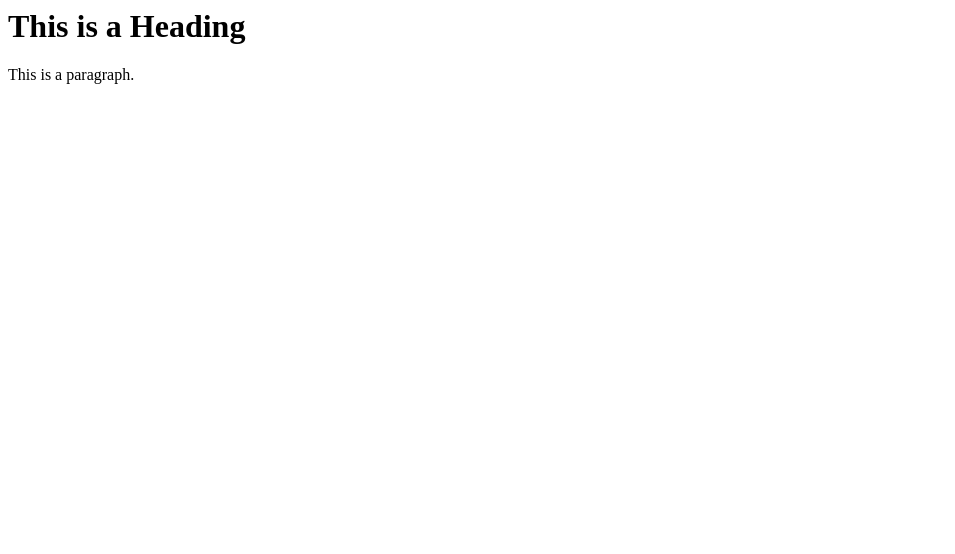
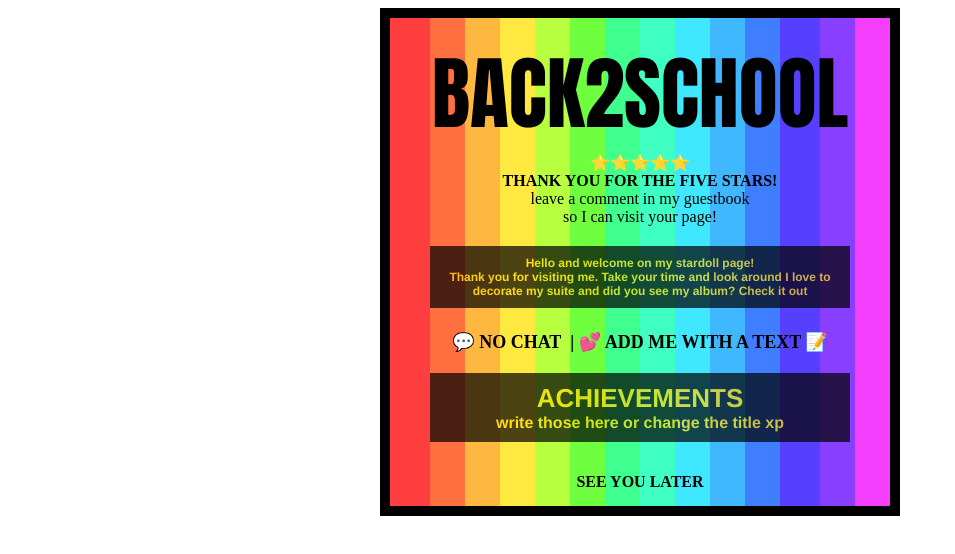
Before and after one commit to benbtler/benbtler.github.io, a plain HTML site: page index.html in a window 1280 px wide. Shown: the whole page, without its empty margins (0-955 px from the left). Drawn offline with Linux system fonts and the light colour scheme.

Commit message:
Update index.html

```diff
--- a/index.html
+++ b/index.html
@@ -1,11 +1,27 @@
-<html>
-<head>
-<title>Page Title</title>
-</head>
-<body>
-
-<h1>This is a Heading</h1>
-<p>This is a paragraph.</p>
-
-</body>
-</html>
+ <p style="border: 10px solid black;background: linear-gradient(90deg, #FF3F3F 8%, #FF6F3F 8%, #FF6F3F 15%, #FFB83F 15%, #FFB83F 22%, #FFE83F 22%, #FFE83F 29%, #B8FF3F 29%, #B8FF3F 36%, #6FFF3F 36%, #6FFF3F 43%, #3FFF8F 43%, #3FFF8F 50%, #3FFFC2 50%, #3FFFC2 57%, #3FE8FF 57%, #3FE8FF 64%, #3FB8FF 64%, #3FB8FF 71%, #3F7FFF 71%, #3F7FFF 78%, #563FFF 78%, #563FFF 86%, #893FFF 86%, #893FFF 93%, #F53FFF 93%);   width:500px; margin:auto; text-align: center;color:#000; font-size: 12px; overflow:hidden;" title=" STARDOLL PRESENTATIONS | Made by charly__6__">
+    <br />
+    <span style="font-size:80px;"><span style="font-family:impact;"><strong>BACK2SCHOOL</strong></span><br />
+    <span style="font-size:16px;">⭐️⭐️⭐️⭐️⭐️</span></span><br />
+    <span style="font-size:16px;"><strong>THANK YOU FOR THE FIVE STARS! </strong><br />
+    leave a comment in my guestbook<br />
+    so I can visit your page!</span><br />
+    <br />
+    <strong><span style="font-size:12px;"><span style="font-family:helvetica;"><span style="opacity:0.7;background-color: #000; padding: 10px; margin-left: 40px;margin-right: 50px; color: #FFD801; float: left; margin-top: 5px; text-align: center; width: 400px; overflow-x: hidden;" title="made by charly__6__ + brilhamebookstardoll ">Hello and welcome on my stardoll page!<br />
+    Thank you for visiting me. Take your time and look around I love to decorate my suite and did you see my album? Check it out </span></span></span></strong><br />
+    <br />
+    <br />
+    <br />
+    <br />
+    <br />
+    <strong><span style="font-size:18px;">💬 NO CHAT&nbsp; | 💕 ADD ME WITH A TEXT 📝</span></strong><br />
+    <br />
+    <span style="font-size:26px;"><strong><span style="font-family:helvetica;"><span style="opacity:0.7;background-color: #000; padding: 10px; margin-left: 40px;margin-right: 50px; color: #FFD801; float: left; margin-top: 5px; text-align: center; width: 400px; overflow-x: hidden;" title="made by charly__6__ + brilhamebookstardoll ">ACHIEVEMENTS<br />
+    <span style="font-size:16px;">write those here or change the title xp</span></span></span></strong></span><br />
+    <br />
+    <br />
+    <br />
+    <br />
+    <br />
+    <br />
+    <span style="font-size:16px;"><strong>SEE YOU LATER</strong></span><br />
+    &nbsp;</p>
```
